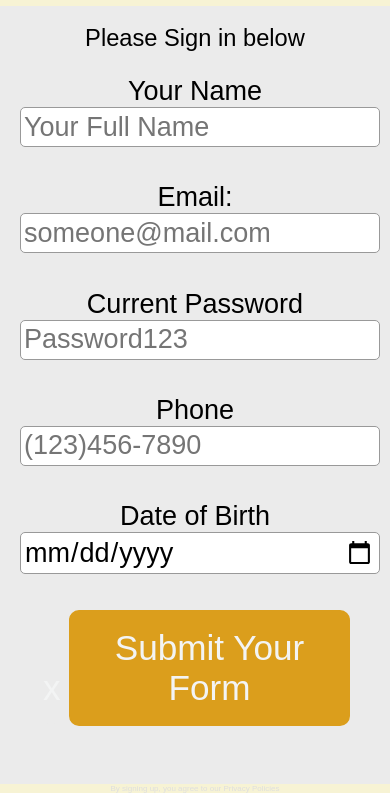
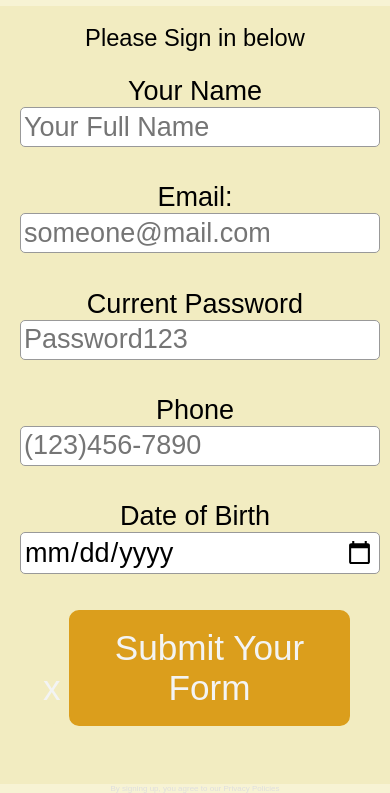
Before and after one commit to MaryamIbad/362-Project-1, a plain HTML site: page index.html in a window 390 px wide. Shown: the part 145-938 px from the top of the page. Drawn offline with Linux system fonts and the light colour scheme.

Commit message:
fixing color for better visibility

```diff
--- a/css/screen.css
+++ b/css/screen.css
@@ -10,7 +10,7 @@
     /* To see the outline of the form */
     padding: 2%;
     border-radius: 1.3em;
-    background-color:#EBEBEB;
+    background-color:#f2ecc1;
   }
 
   div {
@@ -90,7 +90,7 @@
   }
 
   .button:hover{
-    background-color: #F3F4F4;
+    background-color: f7f3d4;
   }
 
   .submit{
@@ -105,13 +105,13 @@
   }
   .reset:hover{
     color: #f44336;
-    background-color:#EBEBEB;
+    background-color:#f2ecc1;
   }
 
   .reset{
     font:.867em;
-    border:1px solid #EBEBEB;
-    background-color:#EBEBEB;
+    border:1px solid #f2ecc1;
+    background-color:#f2ecc1;
     color:#F3F4F4;
     width: 5%;
     padding-left: 0;
@@ -138,7 +138,7 @@
       font-size: 1.3em;
       padding: 5%;
       display: block;
-      background-color: #EBEBEB;
+      background-color: #f2ecc1;
       border-radius: 0;
 
     }
```
